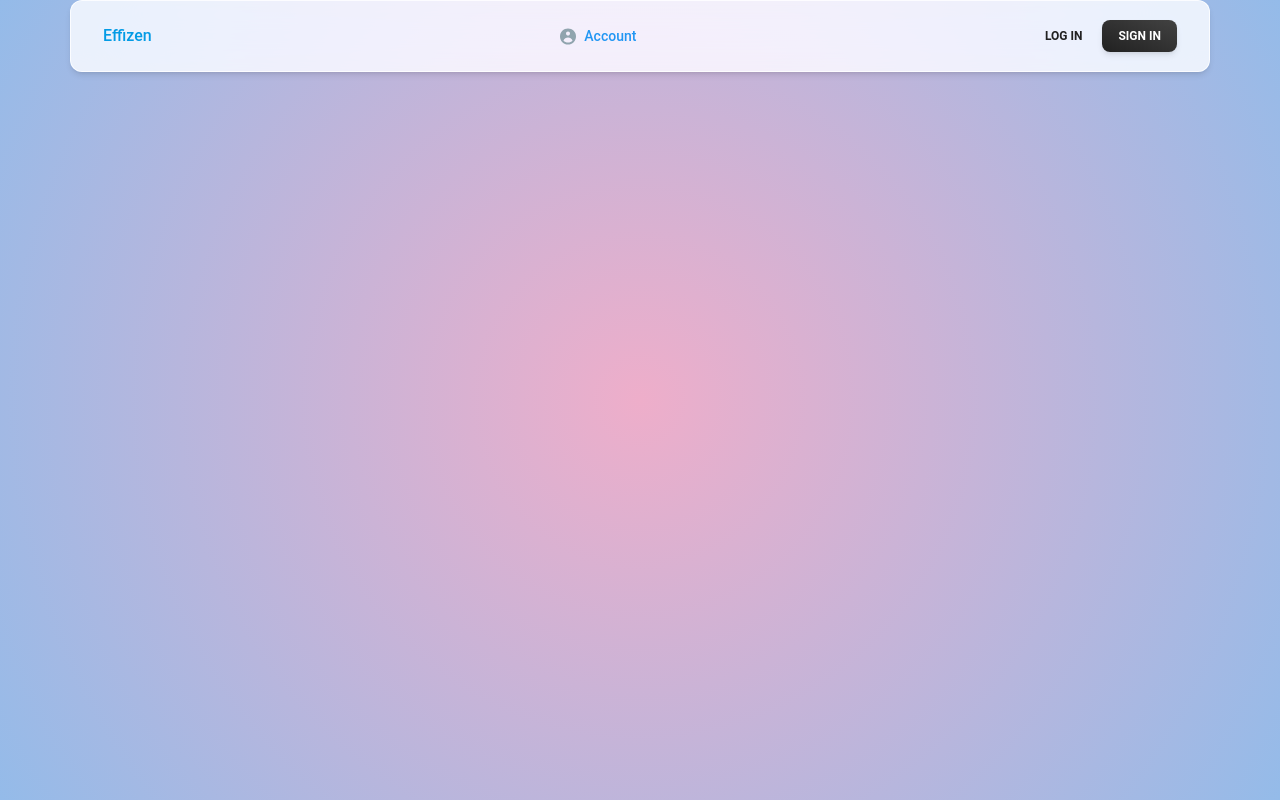
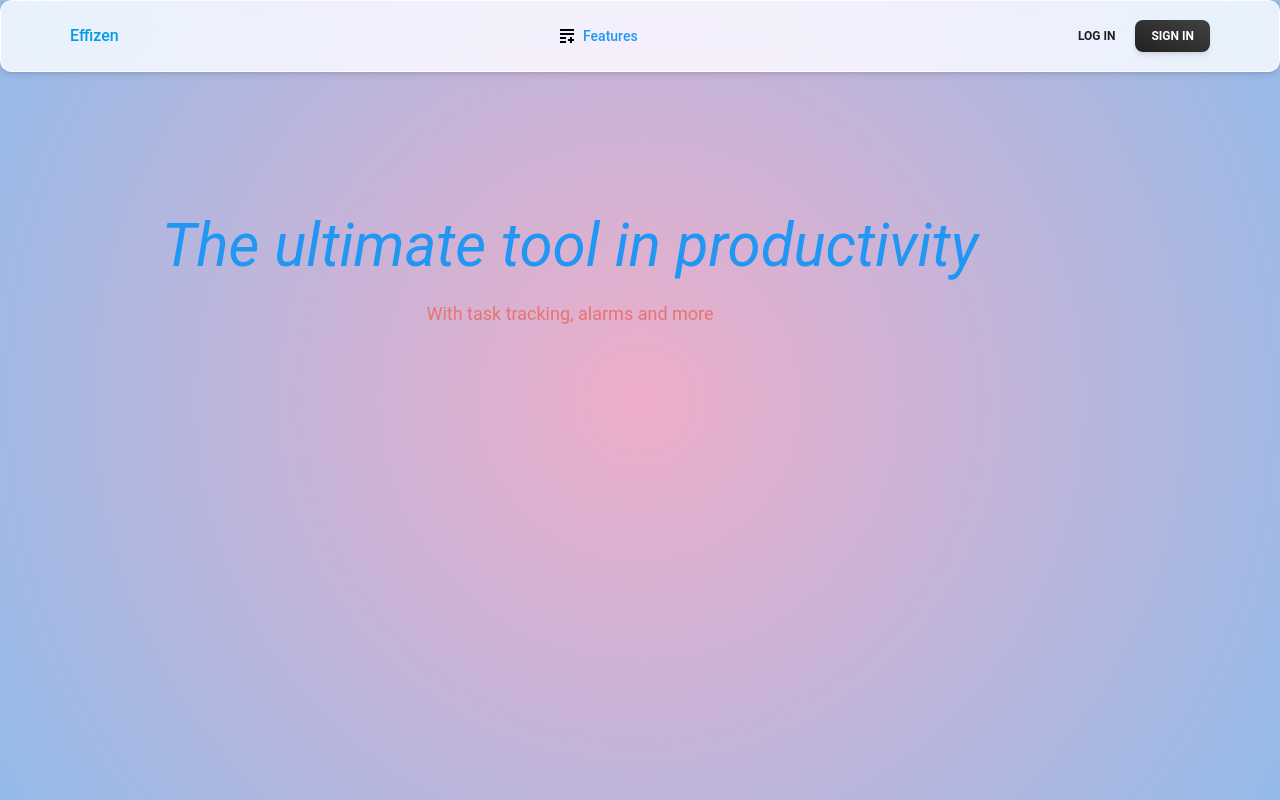
Before and after one commit to gka1m/Effizen-2, a React (Vite) app: page / in a window 1280 px wide. Built offline with nearby package versions, Linux system fonts and the light colour scheme.

Commit message:
Edited Landing Page

```diff
--- a/src/components/Navigation.tsx
+++ b/src/components/Navigation.tsx
@@ -8,7 +8,7 @@ import {
 } from "@material-tailwind/react";
 
 const Navigator: React.FC = () => {
-  const [openNav, setOpenNav] = React.useState(false);
+  const [openNav, setOpenNav] = useState(false);
 
   React.useEffect(() => {
     window.addEventListener(
@@ -35,15 +35,26 @@ const Navigator: React.FC = () => {
           fill="none"
           xmlns="http://www.w3.org/2000/svg"
         >
-          <path
-            fill-rule="evenodd"
-            clip-rule="evenodd"
-            d="M16 8.5C16 10.6217 15.1571 12.6566 13.6569 14.1569C12.1566 15.6571 10.1217 16.5 8 16.5C5.87827 16.5 3.84344 15.6571 2.34315 14.1569C0.842855 12.6566 0 10.6217 0 8.5C0 6.37827 0.842855 4.34344 2.34315 2.84315C3.84344 1.34285 5.87827 0.5 8 0.5C10.1217 0.5 12.1566 1.34285 13.6569 2.84315C15.1571 4.34344 16 6.37827 16 8.5ZM10 5.5C10 6.03043 9.78929 6.53914 9.41421 6.91421C9.03914 7.28929 8.53043 7.5 8 7.5C7.46957 7.5 6.96086 7.28929 6.58579 6.91421C6.21071 6.53914 6 6.03043 6 5.5C6 4.96957 6.21071 4.46086 6.58579 4.08579C6.96086 3.71071 7.46957 3.5 8 3.5C8.53043 3.5 9.03914 3.71071 9.41421 4.08579C9.78929 4.46086 10 4.96957 10 5.5ZM8 9.5C7.0426 9.49981 6.10528 9.77449 5.29942 10.2914C4.49356 10.8083 3.85304 11.5457 3.454 12.416C4.01668 13.0706 4.71427 13.5958 5.49894 13.9555C6.28362 14.3152 7.13681 14.5009 8 14.5C8.86319 14.5009 9.71638 14.3152 10.5011 13.9555C11.2857 13.5958 11.9833 13.0706 12.546 12.416C12.147 11.5457 11.5064 10.8083 10.7006 10.2914C9.89472 9.77449 8.9574 9.49981 8 9.5Z"
-            fill="#90A4AE"
-          />
+          <g id="SVGRepo_bgCarrier" stroke-width="0"></g>
+          <g
+            id="SVGRepo_tracerCarrier"
+            stroke-linecap="round"
+            stroke-linejoin="round"
+          ></g>
+          <g id="SVGRepo_iconCarrier">
+            {" "}
+            <path d="M15 1H1V3H15V1Z" fill="#000000"></path>{" "}
+            <path d="M15 5H1V7H15V5Z" fill="#000000"></path>{" "}
+            <path d="M7 9H1V11H7V9Z" fill="#000000"></path>{" "}
+            <path d="M1 13H7V15H1V13Z" fill="#000000"></path>{" "}
+            <path
+              d="M11 9V11H9V13H11V15H13V13H15V11H13V9H11Z"
+              fill="#000000"
+            ></path>{" "}
+          </g>
         </svg>
         <a href="#" className="flex items-center">
-          Account
+          Features
         </a>
       </Typography>
     </ul>
@@ -51,7 +62,7 @@ const Navigator: React.FC = () => {
 
   return (
     <Navbar
-      className="mx-auto max-w-screen-xl px-4 py-2 lg:px-8 lg:py-4"
+      className="mx-auto max-w-screen-2xl px-4 py-2 lg:px-8 lg:py-4"
       placeholder={undefined}
       onPointerEnterCapture={undefined}
       onPointerLeaveCapture={undefined}
--- a/src/landing_page.tsx
+++ b/src/landing_page.tsx
@@ -12,6 +12,17 @@ const Landing: React.FC = () => {
       </Helmet>
       <div className="background-radial h-screen">
         <Navigator />
+        <br />
+        <br />
+        <div className="container p-24">
+          <p className="text-6xl text-blue-500 text-center font-sans italic antialiased">
+            The ultimate tool in productivity
+          </p>
+          <br />
+          <p className="text-lg text-red-300">
+            With task tracking, alarms and more
+          </p>
+        </div>
       </div>
     </>
   );
```
